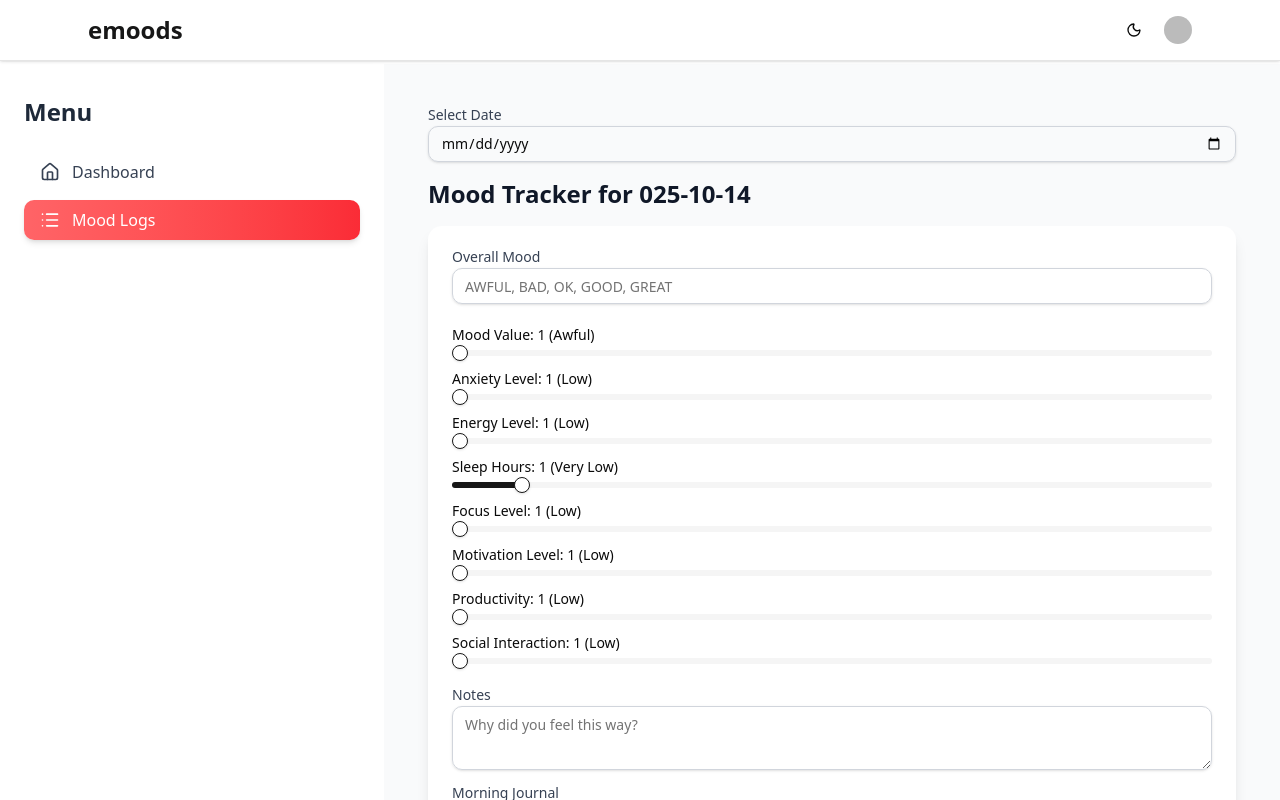
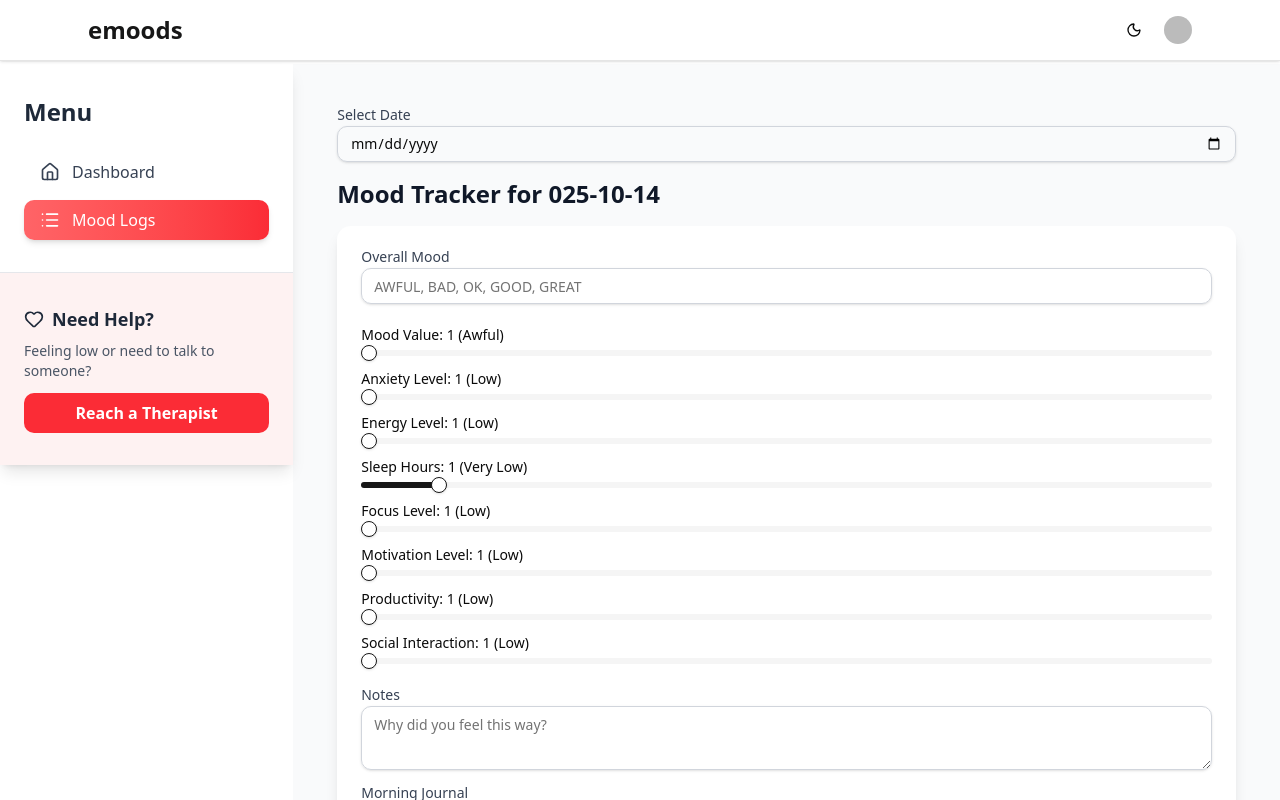
Before and after one commit to Umar-ejaz15/vieromind-mood-tracking, a Next.js app: page /moodlogs in a window 1280 px wide. Shown: the top 800 px of the page. Built offline with nearby package versions, Linux system fonts and the light colour scheme; no server answers; the database is empty; sample sign-in values are in the browser's storage; some icons are missing.

Commit message:
final 3.0

```diff
--- a/src/app/components/Sidebar.js
+++ b/src/app/components/Sidebar.js
@@ -1,20 +1,43 @@
-import Link from 'next/link';
-import { usePathname } from 'next/navigation';
-import { Home, List, Calendar, Heart } from 'lucide-react';
+"use client";
+
+import { useState } from "react";
+import Link from "next/link";
+import { usePathname } from "next/navigation";
+import { Home, List, Heart, Menu, X } from "lucide-react";
 
 export default function Sidebar() {
   const pathname = usePathname();
+  const [isOpen, setIsOpen] = useState(false);
 
   const navItems = [
-    { name: 'Dashboard', path: '/dashboard', icon: Home },
-    { name: 'Mood Logs', path: '/moodlogs', icon: List },
+    { name: "Dashboard", path: "/dashboard", icon: Home },
+    { name: "Mood Logs", path: "/moodlogs", icon: List },
   ];
 
   return (
-    <div className="w-[30%] min-h-screen bg-white dark:bg-gray-900 shadow-lg flex flex-col">
+    <>
+      {/* Mobile Hamburger */}
+      <button
+        className="md:hidden fixed top-15 left-2 z-50 p-2 bg-red-500 text-white rounded-lg shadow-lg"
+        onClick={() => setIsOpen(!isOpen)}
+      >
+        {isOpen ? <X size={24} /> : <Menu size={24} />}
+      </button>
+
+      {/* Sidebar */}
+      <div
+        className={`
+          fixed top-0 left-0 h-full w-64 bg-white dark:bg-gray-900 shadow-lg flex flex-col
+          transform transition-transform duration-300 z-40
+          ${isOpen ? "translate-x-0" : "-translate-x-full"}
+          md:translate-x-0 md:relative md:w-[30%]
+        `}
+      >
         {/* Scrollable Navigation Links */}
         <div className="flex-1 overflow-y-auto px-6 py-8 space-y-6">
-        <h2 className="text-2xl font-bold text-gray-800 dark:text-gray-200">Menu</h2>
+          <h2 className="text-2xl font-bold text-gray-800 dark:text-gray-200">
+            Menu
+          </h2>
           <ul className="space-y-2">
             {navItems.map((item) => {
               const Icon = item.icon;
@@ -25,9 +48,10 @@ export default function Sidebar() {
                     href={item.path}
                     className={`flex items-center gap-3 py-2 px-4 rounded-lg transition-all duration-200 ${
                       isActive
-                      ? 'bg-gradient-to-r from-red-400 to-red-500 text-white shadow-md'
-                      : 'text-gray-700 dark:text-gray-300 hover:bg-red-100 dark:hover:bg-gray-800'
+                        ? "bg-gradient-to-r from-red-400 to-red-500 text-white shadow-md"
+                        : "text-gray-700 dark:text-gray-300 hover:bg-red-100 dark:hover:bg-gray-800"
                     }`}
+                    onClick={() => setIsOpen(false)} // close sidebar on mobile after click
                   >
                     <Icon size={20} />
                     <span className="font-medium">{item.name}</span>
@@ -38,7 +62,7 @@ export default function Sidebar() {
           </ul>
         </div>
 
-      {/* Help Section (always at bottom) */}
+        {/* Help Section */}
         <div className="px-6 py-8 border-t border-gray-200 dark:border-gray-700 bg-red-50 dark:bg-red-900">
           <h3 className="text-lg font-semibold text-gray-800 dark:text-gray-200 mb-2 flex items-center gap-2">
             <Heart size={20} /> Need Help?
@@ -49,10 +73,20 @@ export default function Sidebar() {
           <Link
             href="/reach-therapist"
             className="block py-2 px-4 rounded-lg bg-red-500 text-white text-center font-semibold hover:bg-red-600 transition-colors"
+            onClick={() => setIsOpen(false)} // close on mobile
           >
             Reach a Therapist
           </Link>
         </div>
       </div>
+
+      {/* Overlay for mobile */}
+      {isOpen && (
+        <div
+          className="fixed inset-0 bg-black bg-opacity-30 z-30 md:hidden"
+          onClick={() => setIsOpen(false)}
+        ></div>
+      )}
+    </>
   );
 }
--- a/src/app/dashboard/page.js
+++ b/src/app/dashboard/page.js
@@ -74,7 +74,7 @@ export default function DashboardPage() {
   return (
     <div className="min-h-screen flex bg-gray-50 dark:bg-gray-900">
       <Sidebar />
-      <div className="flex-1 w-[70%] p-6 space-y-8">
+      <div className="flex-1 w-full p-6 space-y-8">
 
         <h1 className="text-3xl font-bold text-gray-900 dark:text-white mb-4">Mood & Health Dashboard</h1>
 
--- a/src/app/moodlogs/page.js
+++ b/src/app/moodlogs/page.js
@@ -24,7 +24,7 @@ export default function Page() {
   return (
     <div className="min-h-screen flex">
       <Sidebar />
-      <div className="w-[70%]  bg-gray-50 dark:bg-gray-900 p-5">
+      <div className="w-full   bg-gray-50 dark:bg-gray-900 p-5">
         <UserMood/>
       </div>
     </div>
```
Lines whose indentation alone changed are shown as unchanged.
